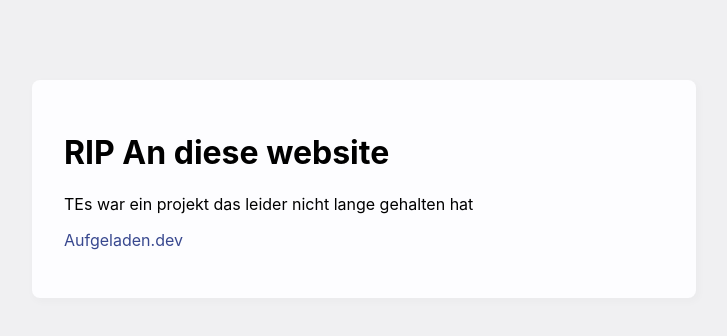
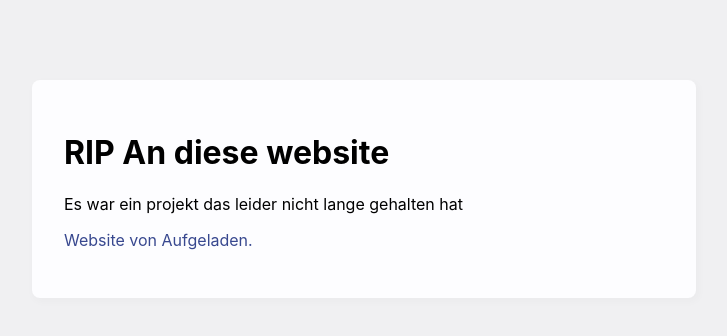
Before and after one commit to Aufgeladen/skybad.lol, a plain HTML site: page index.html in a window 1280 px wide. Shown: the whole page, without its empty margins (276-1003 px from the left). Drawn offline with Linux system fonts and the light colour scheme.

Commit message:
Update index.html

```diff
--- a/index.html
+++ b/index.html
@@ -38,8 +38,8 @@
 <body>
 <div>
     <h1>RIP An diese website</h1>
-    <p>TEs war ein projekt das leider nicht lange gehalten hat</p>
-    <p><a href="https://aufgeladen.dev">Aufgeladen.dev</a></p>
+    <p>Es war ein projekt das leider nicht lange gehalten hat</p>
+    <p><a href="https://aufgeladen.dev">Website von Aufgeladen.</a></p>
 </div>
 </body>
 </html>
```
